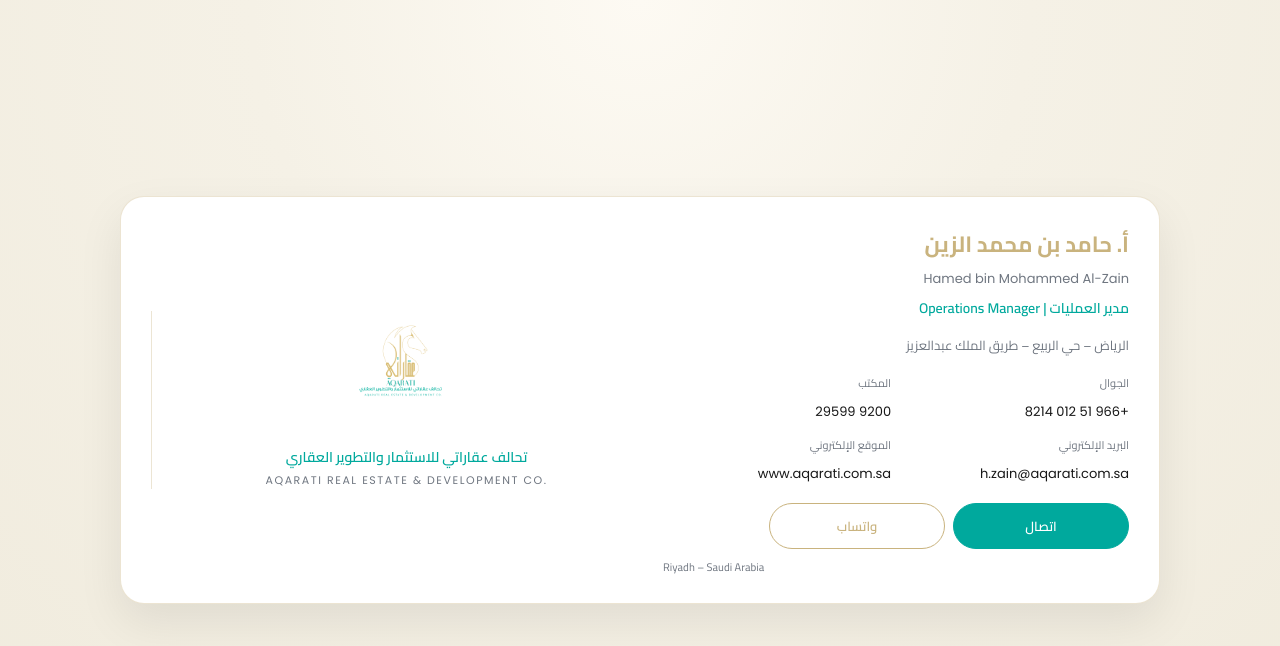
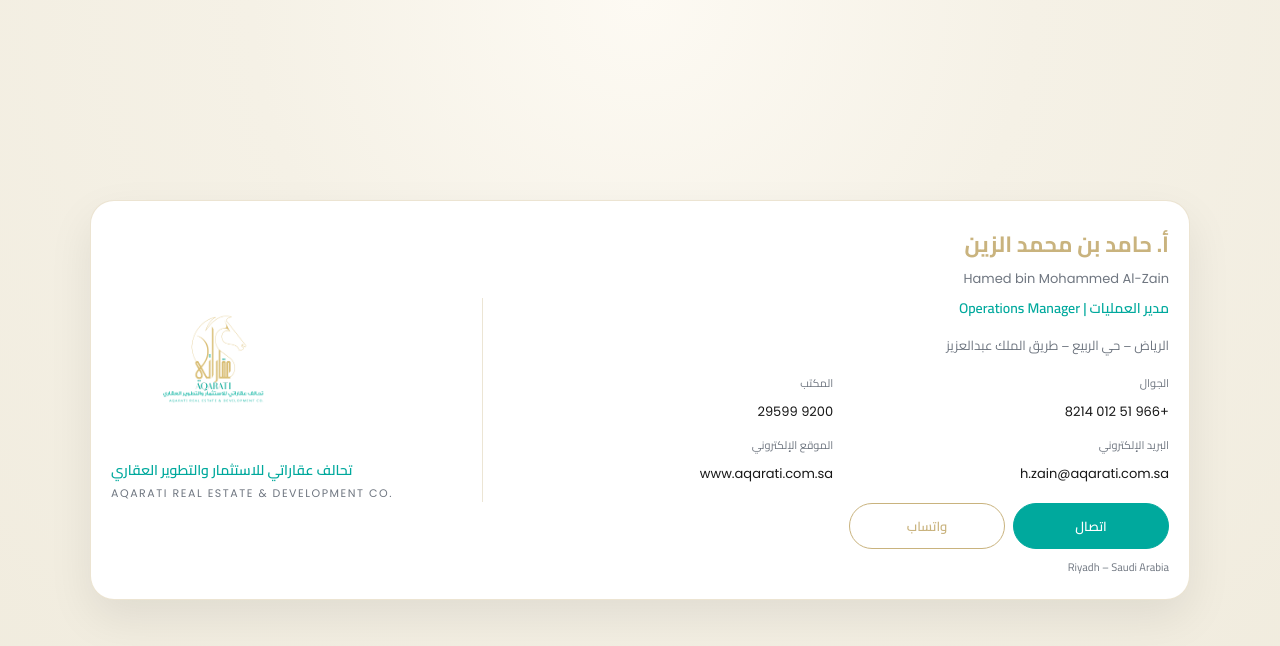
Before and after one commit to RAWANRAWANC/RAWANBADER, a plain HTML site: page index.html in a window 1280 px wide. Drawn offline with Linux system fonts and the light colour scheme.

Commit message:
Add files via upload

```diff
--- a/index.html
+++ b/index.html
@@ -22,15 +22,13 @@
       --soft-line: #ece5d4;
     }
 
-    * {
-      box-sizing: border-box;
-    }
+    * { box-sizing: border-box; }
 
     body {
       margin: 0;
       min-height: 100vh;
       background: radial-gradient(circle at top, #fdfaf3 0%, #f5f1e6 38%, #f0ebdd 100%);
-      font-family: "Cairo", system-ui, -apple-system, BlinkMacSystemFont, "Segoe UI", sans-serif;
+      font-family: "Cairo", system-ui, sans-serif;
       display: flex;
       align-items: center;
       justify-content: center;
@@ -40,7 +38,7 @@
 
     .wrapper {
       width: 100%;
-      max-width: 1040px;
+      max-width: 1100px;
     }
 
     .card {
@@ -49,44 +47,26 @@
       border-radius: 24px;
       border: 1px solid var(--border);
       box-shadow: 0 18px 45px rgba(0, 0, 0, 0.08);
-      padding: 18px 16px 20px;
+      padding: 22px 20px;
     }
 
+    /* ✅ اللوقو يسار + النص يمين دائمًا */
     .card-inner {
       display: grid;
-      grid-template-columns: 1fr;
-      gap: 18px;
+      grid-template-columns: 0.9fr 1.6fr;
+      gap: 24px;
       align-items: center;
+      direction: ltr;   /* يمنع الانعكاس بسبب RTL */
     }
 
-    @media (min-width: 820px) {
-      .card {
-        padding: 26px 30px 26px;
-      }
-      .card-inner {
-        grid-template-columns: minmax(0, 1.05fr) minmax(0, 1.1fr);
-        gap: 24px;
-      }
-    }
-
-    /* العمود الأيسر - الشعار */
     .brand-side {
-      text-align: center;
-      border-bottom: 1px solid var(--soft-line);
-      padding-bottom: 14px;
-    }
-
-    @media (min-width: 820px) {
-      .brand-side {
-        border-bottom: none;
-        border-left: 1px solid var(--soft-line);
-        padding-bottom: 0;
-        padding-left: 22px;
-      }
+      text-align: left;
+      border-right: 1px solid var(--soft-line);
+      padding-right: 20px;
     }
 
     .logo img {
-      max-width: 180px;
+      max-width: 220px;
       height: auto;
       margin-bottom: 8px;
     }
@@ -107,15 +87,9 @@
       direction: ltr;
     }
 
-    /* العمود الأيمن - البيانات الشخصية */
     .profile-side {
-      text-align: center;
-    }
-
-    @media (min-width: 820px) {
-      .profile-side {
-        text-align: right;
-      }
+      text-align: right;
+      direction: rtl; /* يحافظ على العربية */
     }
 
     .name-ar {
@@ -148,15 +122,9 @@
 
     .contact-grid {
       display: grid;
-      grid-template-columns: 1fr;
+      grid-template-columns: 1fr 1fr;
       gap: 10px;
       margin-bottom: 16px;
-    }
-
-    @media (min-width: 600px) {
-      .contact-grid {
-        grid-template-columns: 1fr 1fr;
-      }
     }
 
     .item-label {
@@ -173,27 +141,14 @@
       font-family: "Poppins", sans-serif;
     }
 
-    .item-value a:hover {
-      text-decoration: underline;
-    }
+    .item-value a:hover { text-decoration: underline; }
 
     .buttons {
       display: grid;
       grid-template-columns: 1fr 1fr;
       gap: 8px;
       margin-bottom: 8px;
-    }
-
-    @media (min-width: 600px) {
-      .buttons {
-        max-width: 360px;
-        margin-inline: auto;
-      }
-      @media (min-width: 820px) {
-        .buttons {
-          margin-inline: 0;
-        }
-      }
+      max-width: 320px;
     }
 
     .btn {
@@ -204,7 +159,6 @@
       font-weight: 600;
       text-align: center;
       border: 1px solid;
-      cursor: pointer;
       transition: 0.15s ease-out;
       display: inline-block;
     }
@@ -215,33 +169,23 @@
       border-color: var(--teal);
     }
 
-    .btn.call:hover {
-      filter: brightness(1.05);
-      transform: translateY(-1px);
-    }
-
     .btn.ghost {
       color: var(--gold);
       border-color: var(--gold);
       background: transparent;
     }
 
+    .btn.call:hover,
     .btn.ghost:hover {
-      background: rgba(201, 179, 126, 0.08);
       transform: translateY(-1px);
+      filter: brightness(1.03);
     }
 
     .footer {
       font-size: 11px;
       color: var(--muted);
-      text-align: center;
       margin-top: 6px;
-    }
-
-    @media (min-width: 820px) {
-      .footer {
-        text-align: left;
-      }
+      text-align: right;
     }
   </style>
 </head>
@@ -250,7 +194,17 @@
   <div class="wrapper">
     <div class="card">
       <div class="card-inner">
-        <!-- العمود الأيمن: البيانات -->
+
+        <!-- ✅ يسار: اللوقو -->
+        <div class="brand-side">
+          <div class="logo">
+            <img src="logo.png" alt="AQARATI Logo" />
+          </div>
+          <div class="company-ar">تحالف عقاراتي للاستثمار والتطوير العقاري</div>
+          <div class="company-en">AQARATI REAL ESTATE &amp; DEVELOPMENT CO.</div>
+        </div>
+
+        <!-- ✅ يمين: النص -->
         <div class="profile-side">
           <div class="name-ar">أ. حامد بن محمد الزين</div>
           <div class="name-en">Hamed bin Mohammed Al-Zain</div>
@@ -300,14 +254,6 @@
           </div>
         </div>
 
-        <!-- العمود الأيسر: الشعار -->
-        <div class="brand-side">
-          <div class="logo">
-            <img src="logo.png" alt="AQARATI Logo" />
-          </div>
-          <div class="company-ar">تحالف عقاراتي للاستثمار والتطوير العقاري</div>
-          <div class="company-en">AQARATI REAL ESTATE &amp; DEVELOPMENT CO.</div>
-        </div>
       </div>
     </div>
   </div>
```
